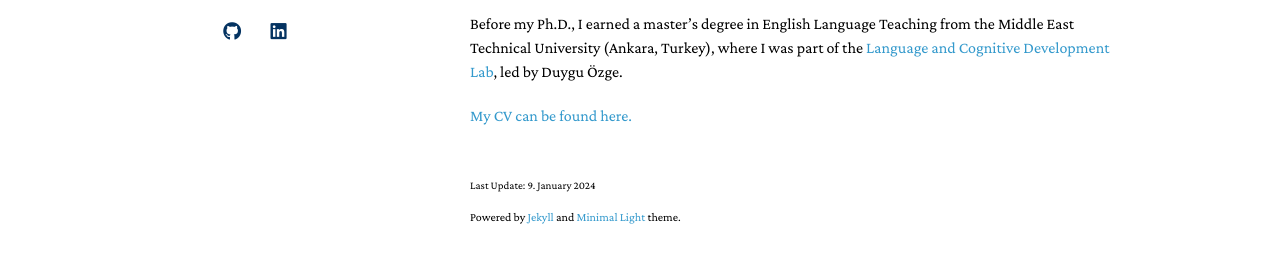
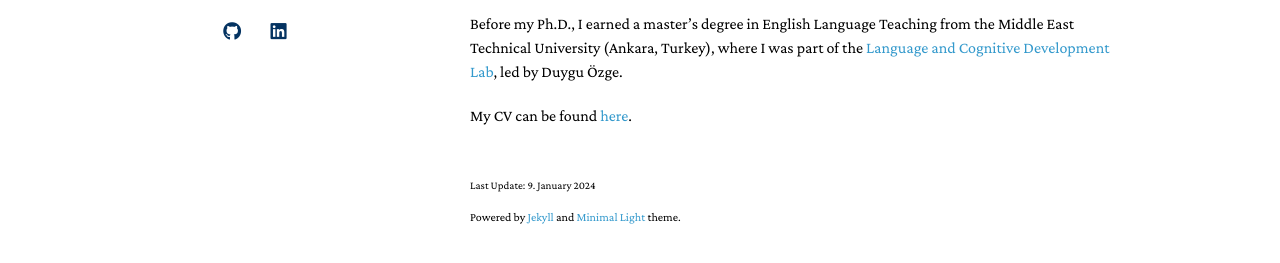
Before and after one commit to ebruevcen/ebruevcen.github.io, a Jekyll site: the page built from index.md, in a window 1280 px wide. Shown: the part 444-707 px from the top of the page. Built offline with Jekyll 4.4.1, drawn with Linux system fonts in a browser that asks for light colours; a style sheet for code colours, icons or effects is not loaded.

```diff
--- a/index.md
+++ b/index.md
@@ -19,4 +19,4 @@ I am also associated with the [Language and Cognition Lab](https://lcl.ceu.edu)
 
 Before my Ph.D., I earned a master's degree in English Language Teaching from the Middle East Technical University (Ankara, Turkey), where I was part of the [Language and Cognitive Development Lab](https://langcog.metu.edu.tr), led by Duygu Özge.
 
-<a href="https://ebruevcen.github.io/assets/files/curriculum_vitae.pdf" target="_blank">My CV can be found here.</a>
+My CV can be found <a href="https://ebruevcen.github.io/assets/files/curriculum_vitae.pdf" target="_blank">here</a>.
```
